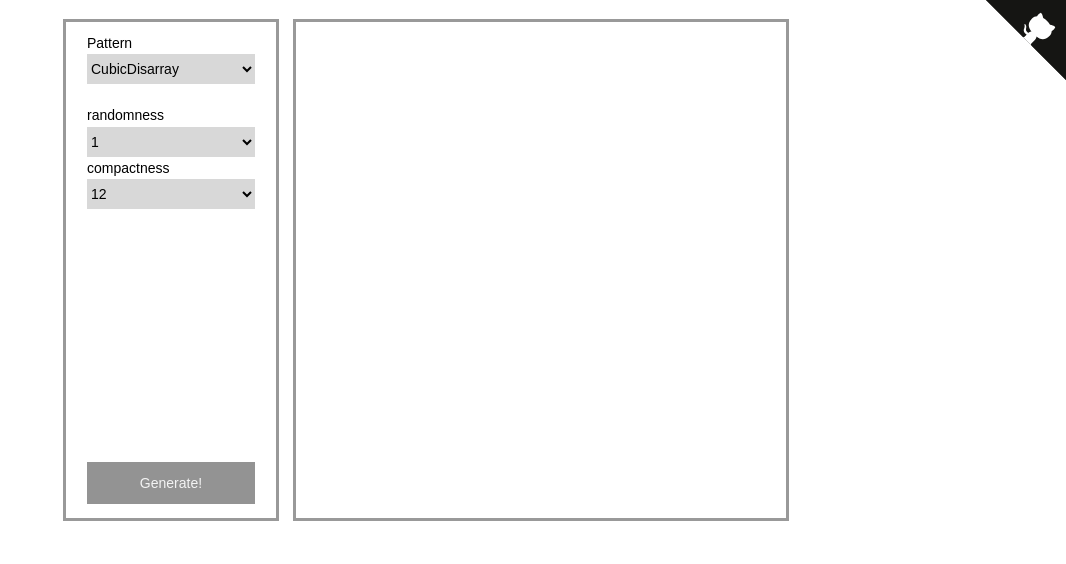
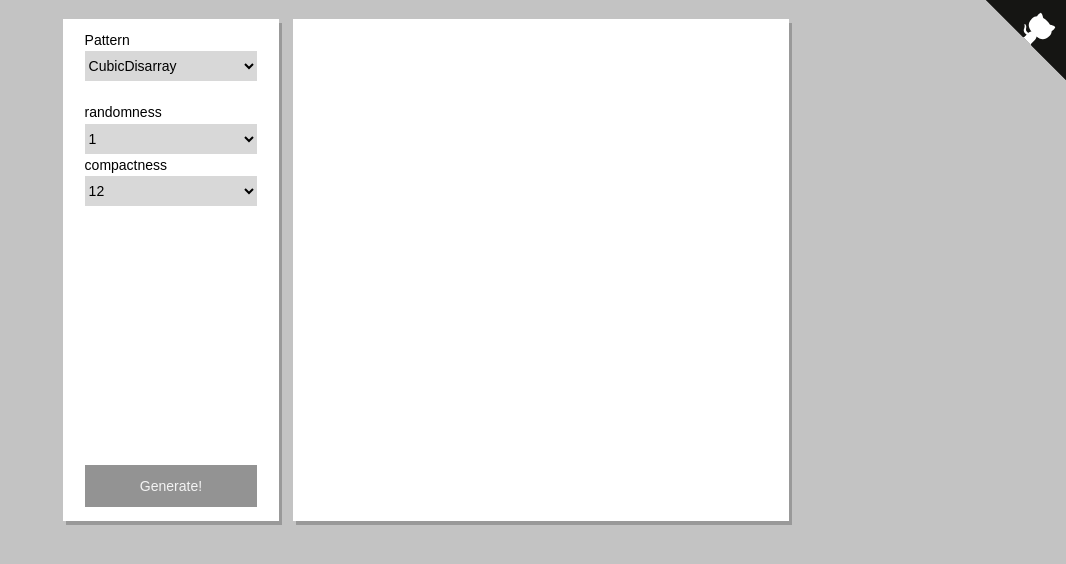
Before and after one commit to pomodorozhong/avatar-generator, a website built with Parcel: page src/index.html in a window 1280 px wide. Shown: the whole page, without its empty margins (214-1280 px from the left). Built offline with nearby package versions, Linux system fonts and the light colour scheme.

Commit message:
feat✨(css): make it more distinct between foreground and background

```diff
--- a/src/css/style.css
+++ b/src/css/style.css
@@ -5,6 +5,10 @@
   font-size: 14px;
   padding: 0;
   margin: 0;
+}
+
+body{
+  background-color: #c3c3c3;
 }
 
 #frame {
@@ -21,12 +25,12 @@
 }
 
 #frame > div {
+  background-color: white;
   margin-top: 1em;
   margin-left: 0.5em;
   margin-right: 0.5em;
 
-  border-color: #999999;
-  border-style: solid;
+  box-shadow: 3px 4px #999999;
 }
 
 #left_panel {
```
